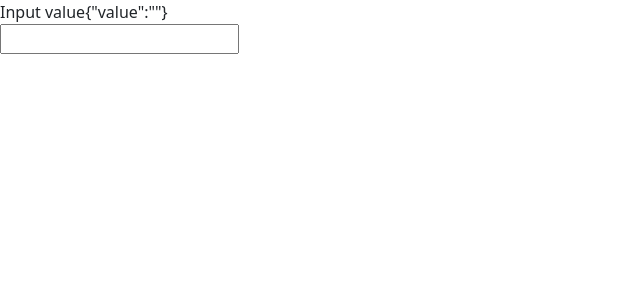
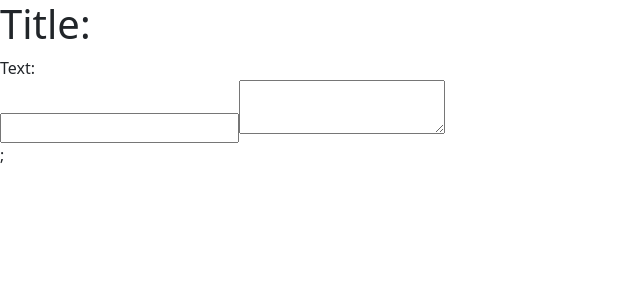
Before and after one commit to erwannlenoach/notepad, a React (Create React App) app: page / in a window 1280 px wide. Shown: the top 300 px of the page, without its empty margins (0-640 px from the left). Built offline with nearby package versions, Linux system fonts and the light colour scheme.

Commit message:
NoteDisplay

```diff
--- a/src/components/MarkdownInput.jsx
+++ b/src/components/MarkdownInput.jsx
@@ -1,25 +1,38 @@
 import React, { useState } from 'react';
 import 'bootstrap/dist/css/bootstrap.min.css';
+import { NoteDisplay } from './NoteDisplay'
 
 
 class MarkdownInput extends React.Component {
-    constructor() {
-        super();
-        this.state = {value: ''};
+  constructor(props) {
+    super(props);
+    this.state = { value: '', text: '' };
     this.onSubmitForm = this.onSubmitForm.bind(this);
+    this.onSubmitText = this.onSubmitText.bind(this);
   }
 
   onSubmitForm(event) {
-        this.setState({value: event.target.value});
-       this.props.onFormSubmit(this.state);
-        event.preventDefault();
+    this.setState({ value: event.target.value });
+    console.log(this.state.value)
   }
+
+  onSubmitText(event) {
+    this.setState({ text: event.target.value });
+    console.log(this.state.text)
+  }
+
+
+
   render() {
 
     return (
+      <>
+        <NoteDisplay title={this.state.value} content={this.state.text} />
         <form onSubmit={this.handleSubmit}>
           <input type="text" value={this.state.value} onChange={this.onSubmitForm} />
+          <textarea type="text" value={this.state.text} onChange={this.onSubmitText} />
         </form>
+      </>
     );
   }
 }
--- a/src/components/NoteDisplay.jsx
+++ b/src/components/NoteDisplay.jsx
@@ -1,14 +1,11 @@
 
 import React from 'react';
 import 'bootstrap/dist/css/bootstrap.min.css';
-import {MarkdownInput} from "./MarkdownInput.jsx"
 
 class NoteDisplay extends React.Component {
     constructor() {
         super();
         this.state = {value: ''};
-        this.submitForm = this.submitForm.bind(this);
-
 
       }
 
@@ -18,32 +15,14 @@ class NoteDisplay extends React.Component {
       }
 
 
-      submitForm(values) {
-        this.setState({ values })
-      }
-
-
-
     render() {
 
-      var values = this.state
-
-
-      var myJSON = JSON.stringify(values);
-
-
-
-     // let Arr = ["vos notes"]
-    //  Arr.unshift(values.value)
-  console.log(myJSON)
 
 
         return (
             <>
-              <div>Input value{myJSON}</div>
-            <MarkdownInput
-            onFormSubmit={this.submitForm}  value={this.state.value} onChange={this.onChange}
-          />
+              <h1>Title: {this.props.title}</h1>
+              <div>Text: {this.props.content}</div>
             </>
         )
     }
--- a/src/index.jsx
+++ b/src/index.jsx
@@ -1,8 +1,16 @@
 import React from 'react';
 import ReactDOM from 'react-dom';
 import 'bootstrap/dist/css/bootstrap.min.css';
-import {NoteDisplay} from './components/NoteDisplay.jsx'
+import {NoteDisplay} from '../src/components/NoteDisplay'
 
-const App = () => <NoteDisplay />;
+import { MarkdownInput } from '../src/components/MarkdownInput';
+
+const App = () => {
+    return <>
+
+    <MarkdownInput/>;
+    </>
+
+}
 
 ReactDOM.render(<App />, document.querySelector('#root'));
```
Also changed, not shown: jsconfig.json (added, +7 -0 lines). Lines whose indentation alone changed are shown as unchanged.
